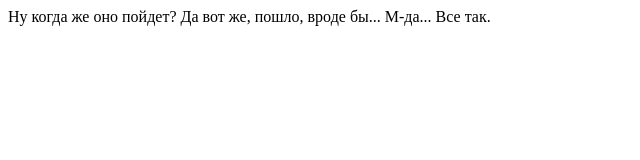
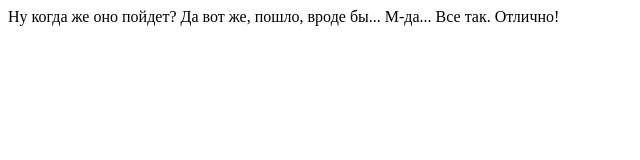
Before and after one commit to monIgnatia/repo15, a plain HTML site: page file.html in a window 1280 px wide. Shown: the full height of the page, 0-640 px from the left. Drawn offline with Linux system fonts and the light colour scheme.

Commit message:
Заработало!

```diff
--- a/file.html
+++ b/file.html
@@ -9,5 +9,6 @@
     Да вот же, пошло, вроде бы...
     М-да...
     Все так.
+    Отлично!
   </body>
 </html>
```
